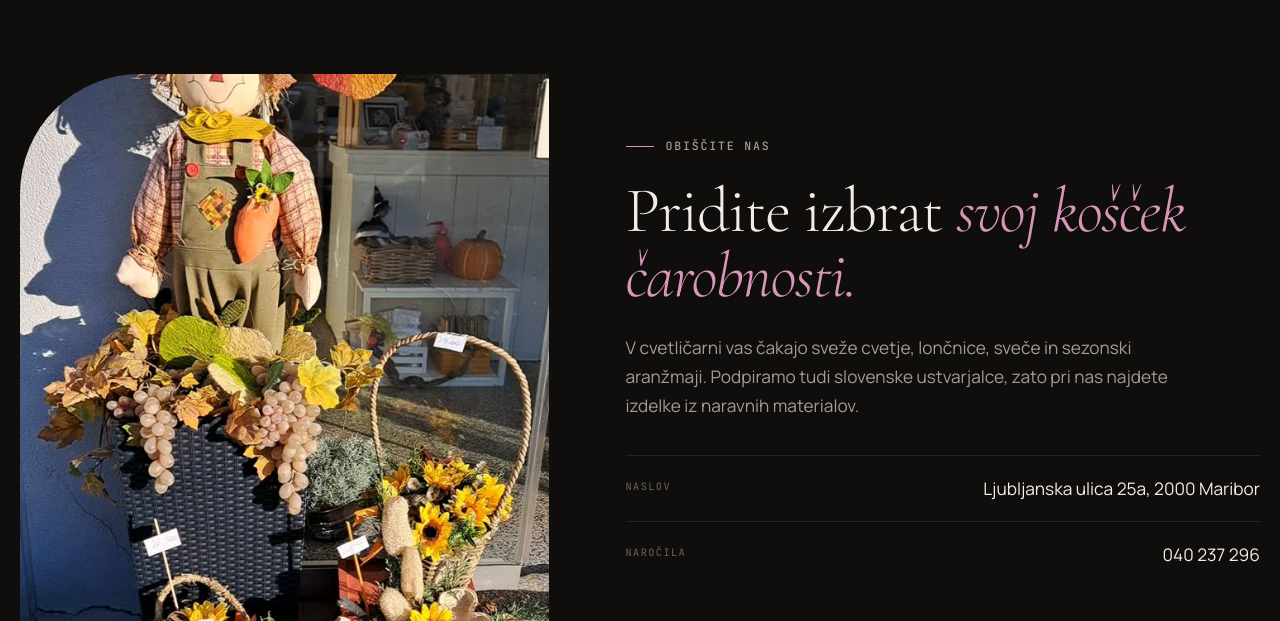
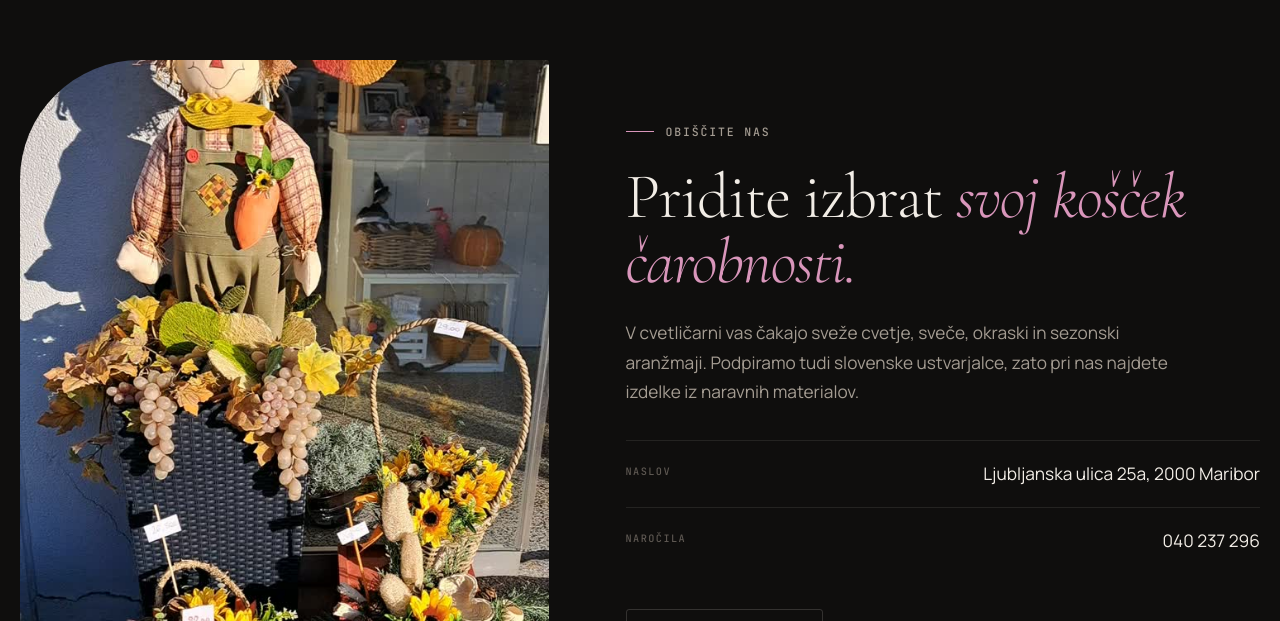
Before and after one commit to Elektron-26/predogled-orhideja, a plain HTML site: page index.html in a window 1280 px wide. Shown: the part 5612-6233 px from the top of the page. Drawn offline with nearby package versions, Linux system fonts and the light colour scheme.

Commit message:
Manjsi popravki

```diff
--- a/index.html
+++ b/index.html
@@ -269,7 +269,6 @@ footer{border-top:1px solid var(--line);padding:60px 0 120px;color:var(--t2);fon
       <figure><img src="img/sopek-rumen.webp" alt="Rumen šopek" loading="lazy"><figcaption>Sončno rumeno</figcaption></figure>
       <figure><img src="img/sopek-ohrovt.jpg" alt="Šopek z okrasnim ohrovtom" loading="lazy"><figcaption>Z okrasnim ohrovtom</figcaption></figure>
       <figure><img src="img/sopek-roza.webp" alt="Šopek v pastelnih barvah" loading="lazy"><figcaption>Pastelno</figcaption></figure>
-      <figure><img src="img/sopek-v-roki.jpg" alt="Šopek v roki" loading="lazy"><figcaption>Za na pot</figcaption></figure>
       <figure><img src="img/aranzma-vrtnica.webp" alt="Aranžma z rdečo vrtnico" loading="lazy"><figcaption>Aranžma z vrtnico</figcaption></figure>
       <figure><img src="img/zalni-pisan.jpg" alt="Pisan aranžma" loading="lazy"><figcaption>Aranžma</figcaption></figure>
     </div>
@@ -319,7 +318,7 @@ footer{border-top:1px solid var(--line);padding:60px 0 120px;color:var(--t2);fon
       <div class="zav">
         <div class="lbl">Obiščite nas</div>
         <h2 style="margin-top:22px">Pridite izbrat <em>svoj košček čarobnosti.</em></h2>
-        <p class="lede" style="margin-top:24px">V cvetličarni vas čakajo sveže cvetje, lončnice, sveče in sezonski aranžmaji. Podpiramo tudi slovenske ustvarjalce, zato pri nas najdete izdelke iz naravnih materialov.</p>
+        <p class="lede" style="margin-top:24px">V cvetličarni vas čakajo sveže cvetje, sveče, okraski in sezonski aranžmaji. Podpiramo tudi slovenske ustvarjalce, zato pri nas najdete izdelke iz naravnih materialov.</p>
         <div class="kontakti">
           <div><small>Naslov</small><span>Ljubljanska ulica 25a, 2000 Maribor</span></div>
           <a href="tel:+38640237296"><small>Naročila</small><span>040 237 296</span></a>
```
